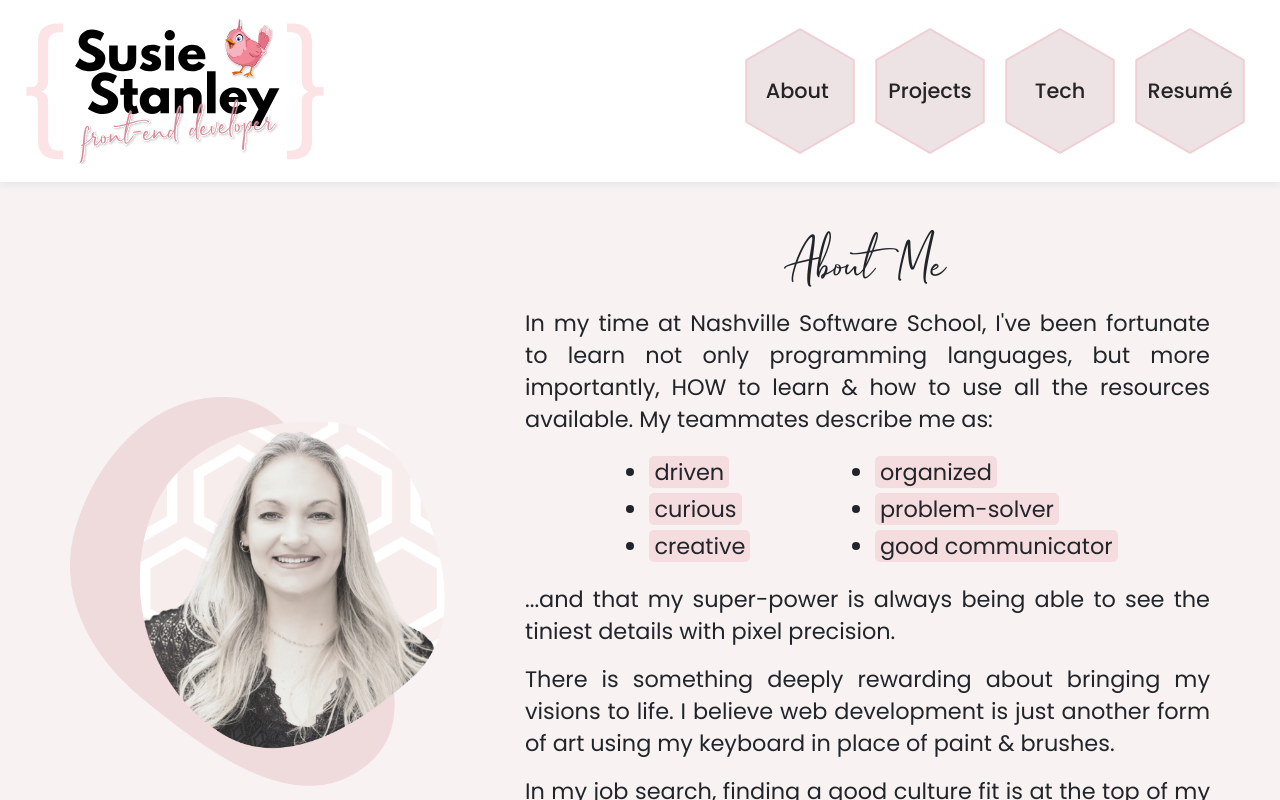
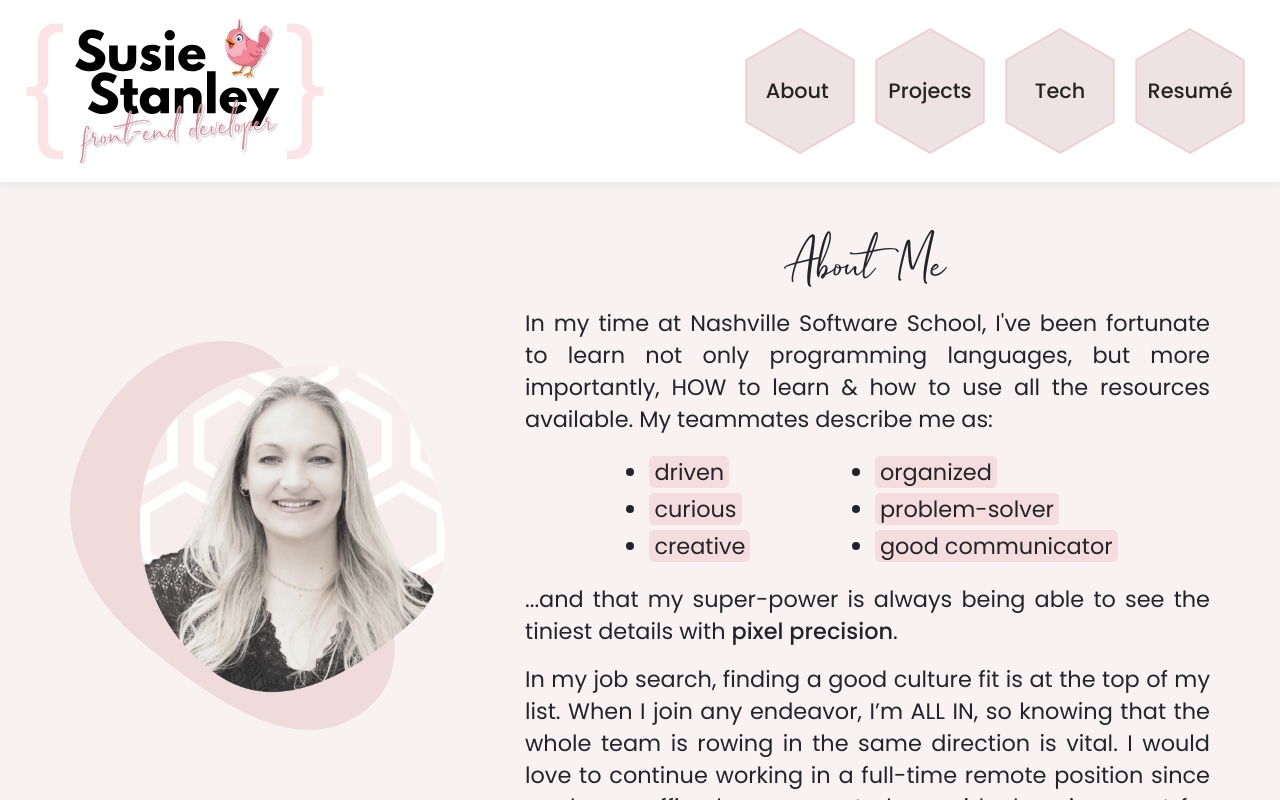
Before and after one commit to SusieCodes/SusieCodes.github.io, a React (Create React App) app: page / in a window 1280 px wide. Shown: the top 800 px of the page. Built offline with nearby package versions, Linux system fonts and the light colour scheme; no server answers.

Commit message:
updated styling in about section

```diff
--- a/src/components/About.js
+++ b/src/components/About.js
@@ -57,12 +57,7 @@ export const About = () => {
             </div>
             <p>
               ...and that my super-power is always being able to see the tiniest
-              details with pixel precision.
-            </p>
-            <p>
-              There is something deeply rewarding about bringing my visions to
-              life. I believe web development is just another form of art using
-              my keyboard in place of paint &amp; brushes.{" "}
+              details with <span className="pixel">pixel precision</span>.
             </p>
             <p>
               In my job search, finding a good culture fit is at the top of my
--- a/src/styles/about.scss
+++ b/src/styles/about.scss
@@ -56,6 +56,9 @@ $rose: #efa8b8;
 
     p {
       text-align: justify;
+      .pixel {
+        font-weight: 500;
+      }
     }
 
     .bullets {
```
